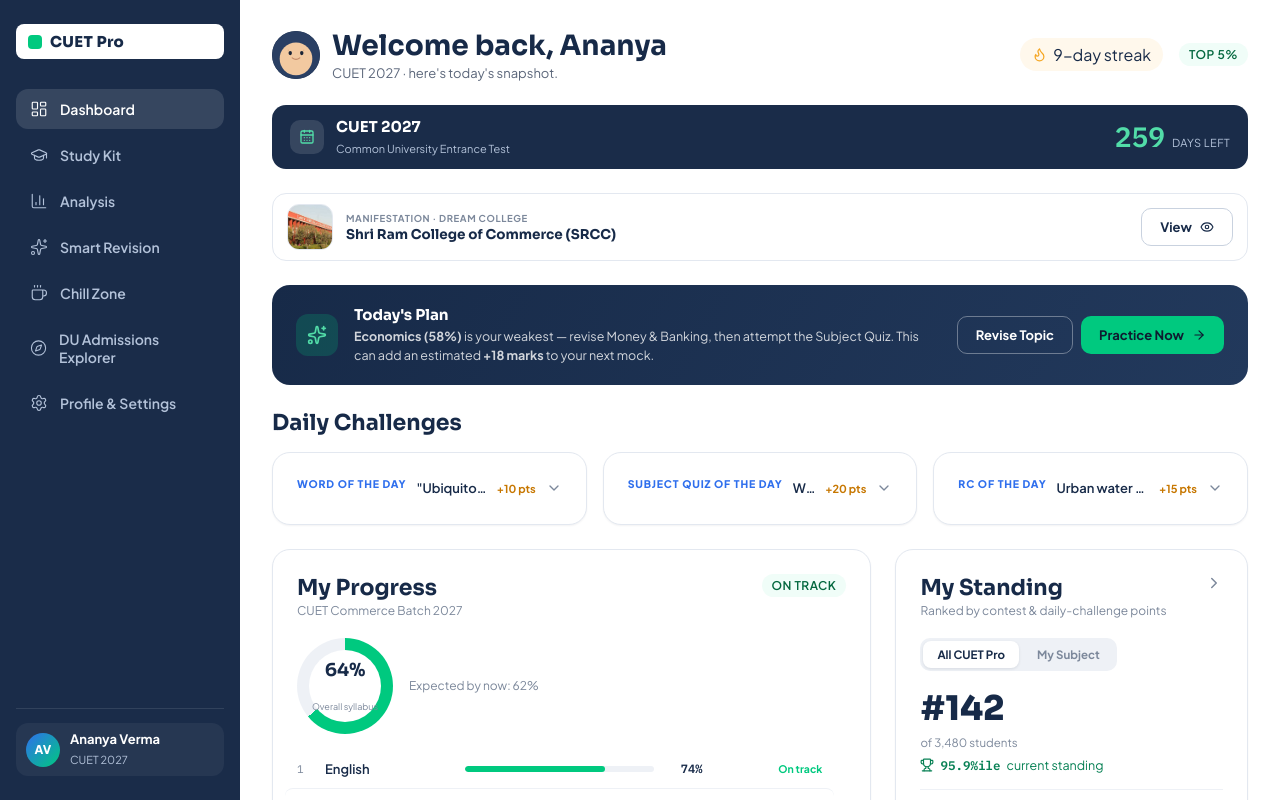
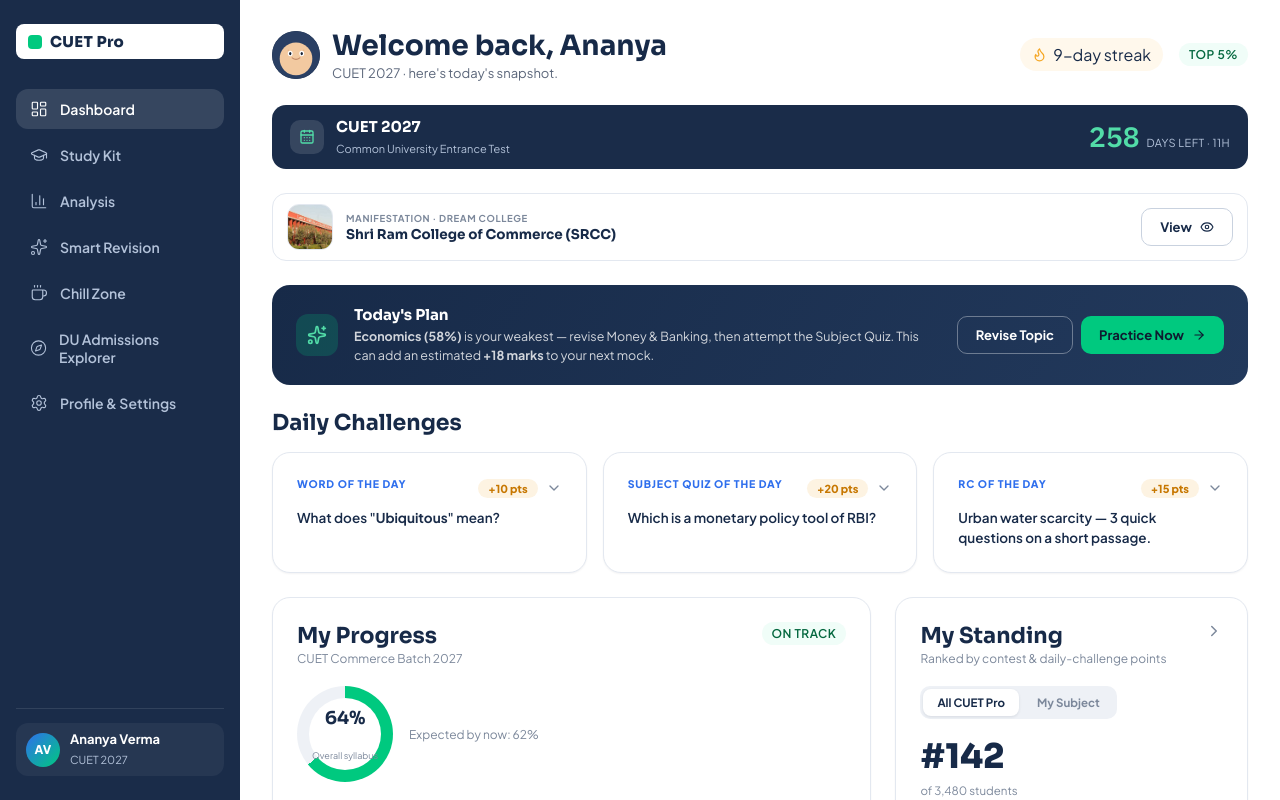
Before and after one commit to cuet-pro/cuetpro-learning-dashboard, a React (Vite) app: page / in a window 1280 px wide. Shown: the top 800 px of the page. Built offline with nearby package versions, Linux system fonts and the light colour scheme.

Commit message:
Dashboard polish: question text fully visible (wrapped, no truncation), cleaner challenge header (tag row + pts chip + full-width question), avatar eyes with pupils blink every 3s, countdown live-ticking (days + hours, recomputed per minute from profile exam date)

```diff
--- a/src/pages/Dashboard.jsx
+++ b/src/pages/Dashboard.jsx
@@ -54,11 +54,27 @@ function daysLeft(dateStr) {
   const n = Date.now()
   return Math.max(0, Math.ceil((t - n) / 86400000))
 }
+/* live countdown: remaining days + hours, recomputed every minute */
+function useLiveCountdown(examDate) {
+  const calc = () => {
+    const t = new Date(examDate + 'T00:00:00').getTime()
+    const ms = Math.max(0, t - Date.now())
+    return { days: Math.floor(ms / 86400000), hours: Math.floor((ms % 86400000) / 3600000) }
+  }
+  const [cd, setCd] = useState(calc)
+  useEffect(() => { setCd(calc()); const iv = setInterval(() => setCd(calc()), 60000); return () => clearInterval(iv) }, [examDate])
+  return cd
+}
 
 /* ── Animated avatar: neutral/female/male variants, idle blink (JS interval ~3s) ── */
 function Avatar({ gender, blink }) {
-  const eyeCls = blink ? 'av-eye blink' : 'av-eye'
-  const eyes = <><ellipse className={eyeCls} cx="38" cy="46" rx="3.6" ry="4.4" /><ellipse className={eyeCls} cx="62" cy="46" rx="3.6" ry="4.4" /></>
+  const eyeCls = 'av-eye' + (blink ? ' blink' : '')
+  const eyes = (
+    <>
+      <g className={eyeCls}><ellipse cx="38" cy="47" rx="5" ry="5.6" fill="#fff" /><ellipse cx="38" cy="47" rx="2.4" ry="3.4" fill="#1a2436" /></g>
+      <g className={eyeCls}><ellipse cx="62" cy="47" rx="5" ry="5.6" fill="#fff" /><ellipse cx="62" cy="47" rx="2.4" ry="3.4" fill="#1a2436" /></g>
+    </>
+  )
   return (
     <svg viewBox="0 0 100 100" className="dash-avatar-svg" aria-hidden="true">
       <circle cx="50" cy="50" r="50" fill="#2a3f63" />
@@ -84,7 +100,7 @@ export default function Dashboard({ onNavigate }) {
   const [profile] = useProfile()
   const college = profile.dreamCollege
   const collegeShort = dreamCollegeShort(college)
-  const dl = daysLeft(profile.examDate)
+  const cd = useLiveCountdown(profile.examDate)
 
   /* challenges: collapsed by default */
   const [wordOpen, setWordOpen] = useState(false)
@@ -149,8 +165,8 @@ export default function Dashboard({ onNavigate }) {
           <div><b>CUET 2027</b><span className="count-sub">Common University Entrance Test</span></div>
         </div>
         <div className="count-r">
-          <b className="count-days">{dl}</b>
-          <span className="count-days-lbl">days left</span>
+          <b className="count-days">{cd.days}</b>
+          <span className="count-days-lbl">{cd.days === 1 ? 'day' : 'days'} left{cd.hours > 0 ? ` · ${cd.hours}h` : ''}</span>
         </div>
       </div>
 
@@ -184,10 +200,12 @@ export default function Dashboard({ onNavigate }) {
           {/* Word of the Day */}
           <div className={'cuet-card chal-card' + (wordOpen ? ' open' : '')}>
             <button className="ch-head" onClick={() => setWordOpen(!wordOpen)} aria-expanded={wordOpen}>
+              <span className="ch-top">
                 <span className="ch-tag">Word of the Day</span>
-              <span className="ch-preview">"{WORD_Q.word}" — {WORD_Q.q}</span>
                 <span className="ch-pts-badge">+{WORD_Q.pts} pts</span>
                 <ChevronDown size={16} className="ch-chev" />
+              </span>
+              <span className="ch-q">What does "<b>{WORD_Q.word}</b>" mean?</span>
             </button>
             {wordOpen && (
               <div className="ch-body">
@@ -208,10 +226,12 @@ export default function Dashboard({ onNavigate }) {
           {/* Subject Quiz of the Day */}
           <div className={'cuet-card chal-card' + (quizOpen ? ' open' : '')}>
             <button className="ch-head" onClick={() => setQuizOpen(!quizOpen)} aria-expanded={quizOpen}>
+              <span className="ch-top">
                 <span className="ch-tag">Subject Quiz of the Day</span>
-              <span className="ch-preview">{quizDone ? 'Quiz complete — ' + quizScore + '/3' : QUIZ[quizIdx].q}</span>
                 <span className="ch-pts-badge">+20 pts</span>
                 <ChevronDown size={16} className="ch-chev" />
+              </span>
+              <span className="ch-q">{quizDone ? 'Quiz complete — you scored ' + quizScore + '/3' : QUIZ[quizIdx].q}</span>
             </button>
             {quizOpen && (
               <div className="ch-body">
@@ -236,10 +256,12 @@ export default function Dashboard({ onNavigate }) {
           {/* RC of the Day */}
           <div className={'cuet-card chal-card' + (rcOpen ? ' open' : '')}>
             <button className="ch-head" onClick={() => setRcOpen(!rcOpen)} aria-expanded={rcOpen}>
+              <span className="ch-top">
                 <span className="ch-tag">RC of the Day</span>
-              <span className="ch-preview">Urban water scarcity — 3 quick questions</span>
                 <span className="ch-pts-badge">+15 pts</span>
                 <ChevronDown size={16} className="ch-chev" />
+              </span>
+              <span className="ch-q">Urban water scarcity — 3 quick questions on a short passage.</span>
             </button>
             {rcOpen && (
               <div className="ch-body">
--- a/src/pages/dashboard.css
+++ b/src/pages/dashboard.css
@@ -118,8 +118,8 @@
 /* ── Avatar idle blink ── */
 .dash-avatar { width: 48px; height: 48px; border-radius: var(--radius-full); overflow: hidden; flex-shrink: 0; }
 .dash-avatar-svg { width: 100%; height: 100%; display: block; }
-.av-eye { fill: #1a2436; transform-box: fill-box; transform-origin: center; transition: transform .08s ease; }
-.av-eye.blink { transform: scaleY(0.12); }
+.av-eye { transform-box: fill-box; transform-origin: center; transition: transform .09s ease; }
+.av-eye.blink { transform: scaleY(0.1); }
 
 /* ── Exam countdown strip ── */
 .count-strip { display: flex; align-items: center; justify-content: space-between; gap: 12px;
@@ -142,12 +142,16 @@
 .manifest-compact .btn { flex-shrink: 0; }
 
 /* ── Expandable daily challenges ── */
-.ch-head { display: flex; align-items: center; gap: 10px; width: 100%; text-align: left;
+.ch-head { display: flex; flex-direction: column; align-items: stretch; gap: 8px; width: 100%; text-align: left;
   background: none; border: none; padding: 0; cursor: pointer; font-family: var(--font-body); }
-.ch-head:hover .ch-preview { color: var(--green-600); }
-.ch-preview { flex: 1; min-width: 0; font-size: 13px; font-weight: 600; color: var(--text-primary);
-  white-space: nowrap; overflow: hidden; text-overflow: ellipsis; }
-.ch-pts-badge { flex-shrink: 0; font-size: 11px; font-weight: 700; color: var(--warning-600); }
+.ch-top { display: flex; align-items: center; gap: 8px; }
+.ch-top .ch-tag { flex-shrink: 0; }
+.ch-pts-badge { flex-shrink: 0; font-size: 11px; font-weight: 800; color: var(--warning-600); background: var(--warning-100); padding: 3px 10px; border-radius: 999px; }
+.ch-top .ch-pts-badge { margin-left: auto; }
+.ch-q { font-size: 13.5px; font-weight: 600; color: var(--text-primary); line-height: 1.5;
+  white-space: normal; overflow-wrap: break-word; text-align: left; }
+.ch-q b { color: var(--navy-600); }
+.ch-head:hover .ch-q { color: var(--green-700); }
 .ch-chev { flex-shrink: 0; color: var(--text-tertiary); transition: transform .2s; }
 .chal-card.open .ch-chev { transform: rotate(180deg); }
 .ch-body { display: flex; flex-direction: column; gap: 10px; padding-top: 12px; margin-top: 10px;
```
Lines whose indentation alone changed are shown as unchanged.
